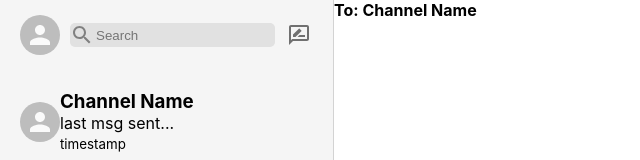
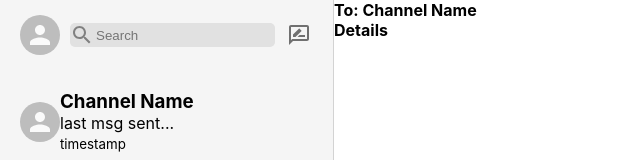
Before and after one commit to xaster-Kies/xMessage, a React (Create React App) app in the folder xmessage/: page / in a window 1280 px wide. Shown: the top 160 px of the page, without its empty margins (0-640 px from the left). Built offline with nearby package versions, Linux system fonts and the light colour scheme.

Commit message:
chat header

```diff
--- a/xmessage/src/Chat.js
+++ b/xmessage/src/Chat.js
@@ -7,6 +7,7 @@ function Chat() {
             {/* Chat header */}
             <div className="chat__header">
                 <h4>To: Channel Name</h4>
+                <strong>Details</strong>
             </div>
 
             {/* Chat messages */}
```
Also changed, not shown: 1 other file (tests, documents, lock files or other folders).
